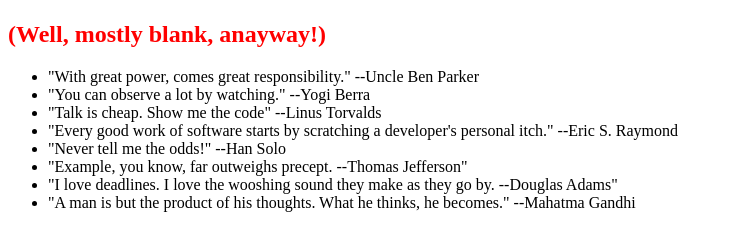
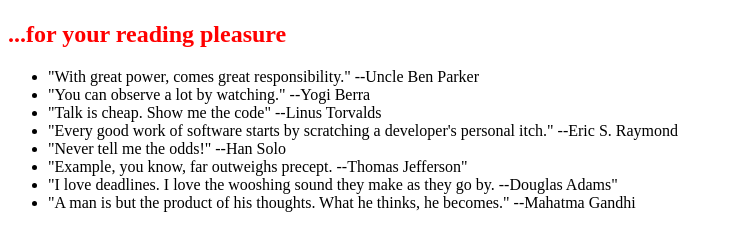
Before and after one commit to vandrich/0main_openSAP_repo, a plain HTML site: page index.html in a window 1280 px wide. Shown: the part 59-310 px from the top of the page, without its empty margins (0-732 px from the left). Drawn offline with Linux system fonts and the light colour scheme.

Commit message:
changed 2nd header=>"...for your reading pleasure"

```diff
--- a/index.html
+++ b/index.html
@@ -7,7 +7,7 @@
 	</head>
 	<body>
 		<h1>A Page of Quotations</h1>
-		<h2>(Well, mostly blank, anayway!)</h2>
+		<h2>...for your reading pleasure</h2>
 		<ul>
 			<li>"With great power, comes great responsibility." --Uncle Ben Parker</li>
 			<li>"You can observe a lot by watching." --Yogi Berra</li>
```
